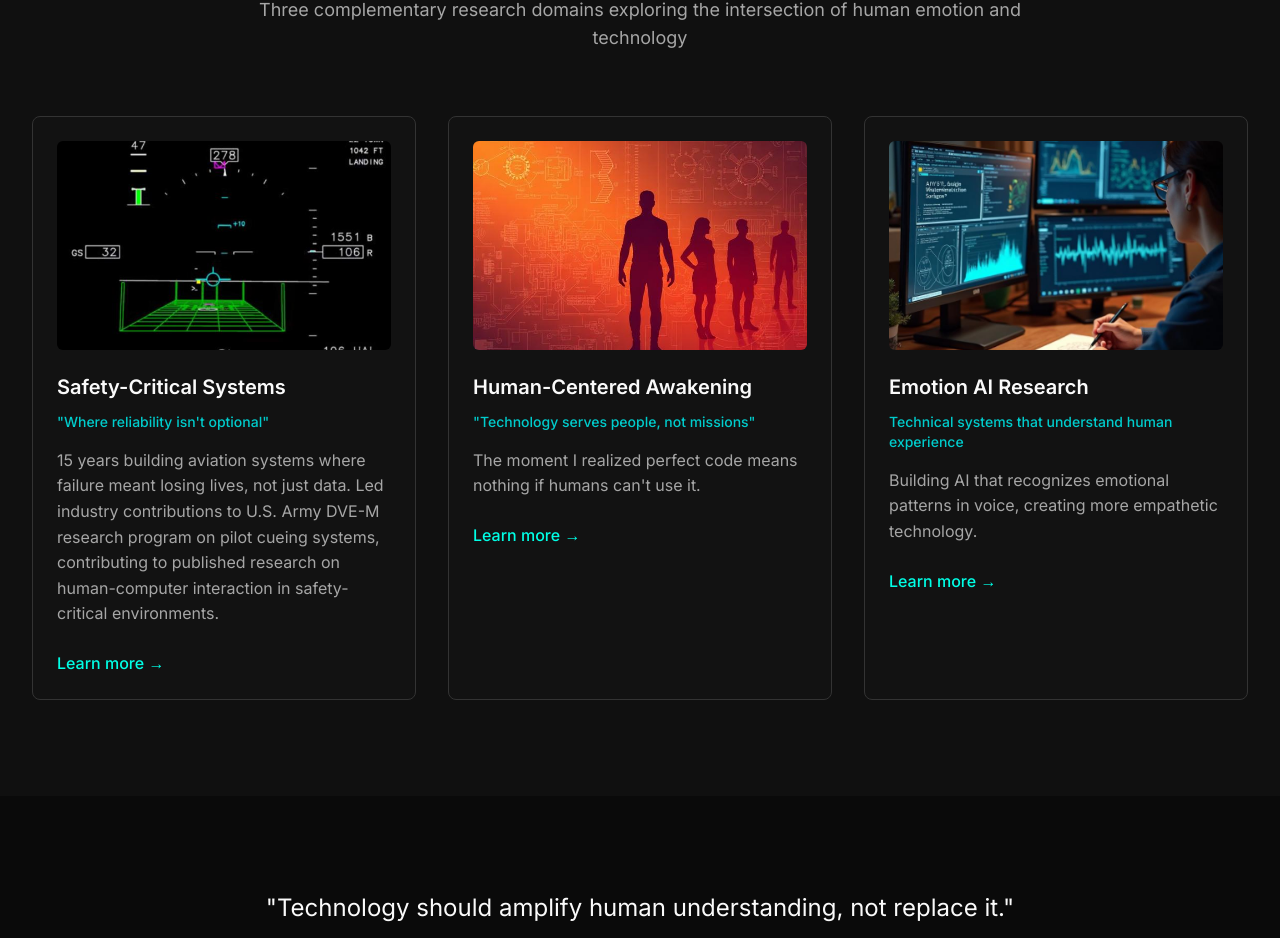
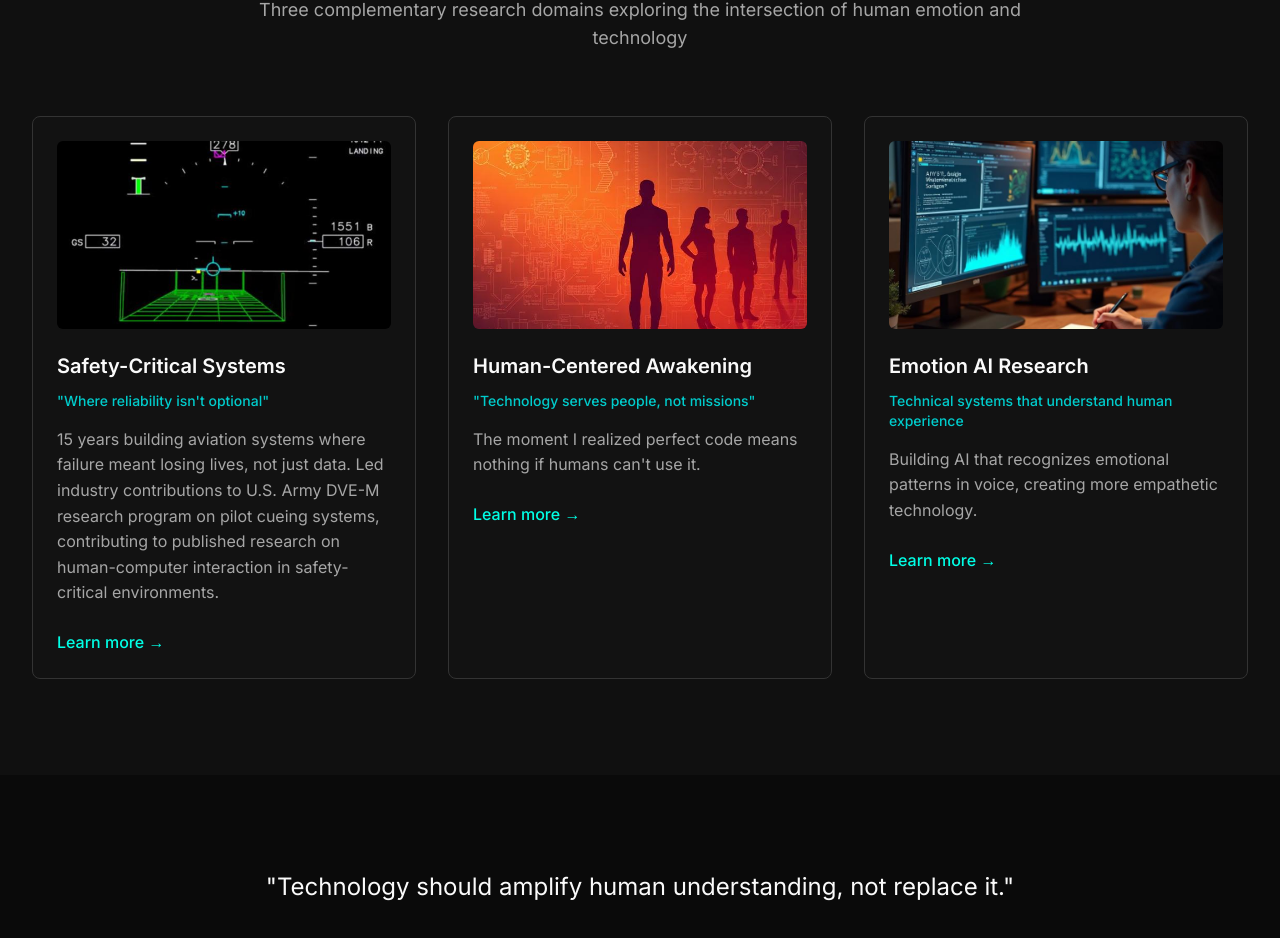
Before and after one commit to Shongilon/heartfelt-systems, a React (Vite) app: page / in a window 1280 px wide. Shown: the part 1169-2107 px from the top of the page. Built offline with nearby package versions, Linux system fonts and the light colour scheme.

Commit message:
Reverted to commit 2a9b0fab3cbe3ab7ec39f04657287a7a4d86481b

```diff
--- a/src/pages/Index.tsx
+++ b/src/pages/Index.tsx
@@ -80,7 +80,7 @@ const Index = () => {
           <div className="grid grid-cols-1 md:grid-cols-3 gap-8">
             {storyCards.map((card) => (
               <div key={card.id} className="research-card">
-                <div className="aspect-[16/10] mb-6 rounded-md overflow-hidden">
+                <div className="aspect-video mb-6 rounded-md overflow-hidden">
                   <img
                     src={card.image}
                     alt={card.title}
```
